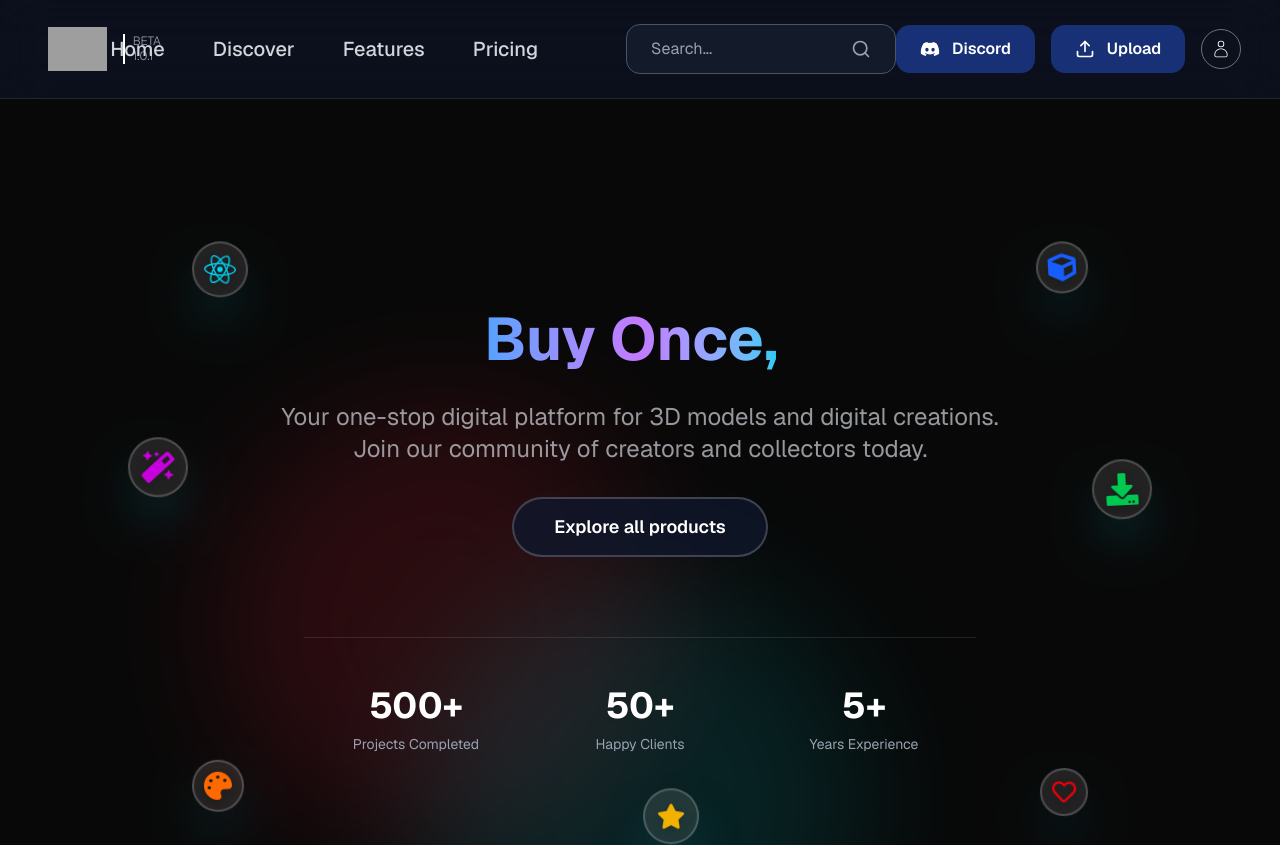
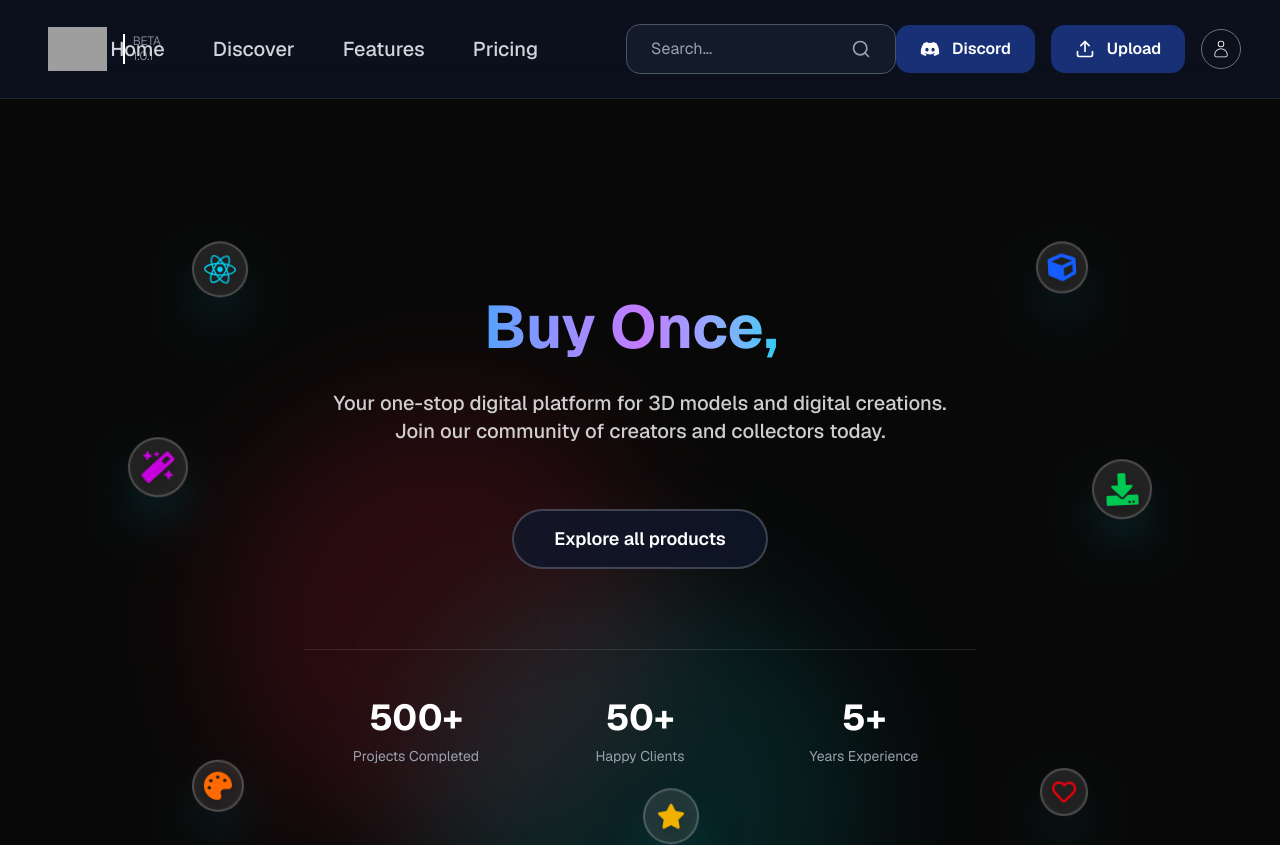
Before and after one commit to shuvam773/3Dimli, a Next.js app: page / in a window 1280 px wide. Shown: the top 845 px of the page. Built offline with nearby package versions, Linux system fonts and the light colour scheme; grey boxes are pictures that could not be loaded.

Commit message:
text fixed

```diff
--- a/app/page.tsx
+++ b/app/page.tsx
@@ -121,9 +121,10 @@ export default function HomePage() {
             initial={{ y: 30, opacity: 0 }}
             animate={{ y: 0, opacity: 1 }}
             transition={{ duration: 0.8, delay: 0.6 }}
-            className="w-3xl mx-auto text-xl lg:text-2xl md:text-base text-gray-300/70 mb-6 md:mb-8 px-2"
+            className="text-[10px] lg:text-xl px-5 md:px-0 font-medium leading-[1.4] text-white/80 dark:text-neutral-400 max-w-3xl mx-auto mb-8 md:mb-16"
           >
-            Your one-stop digital platform for 3D models and digital creations.
+            Your one-stop digital platform for 3D models
+            and digital creations.<br className="hidden sm:block" />
             Join our community of creators and collectors today.
           </motion.p>
 
```
